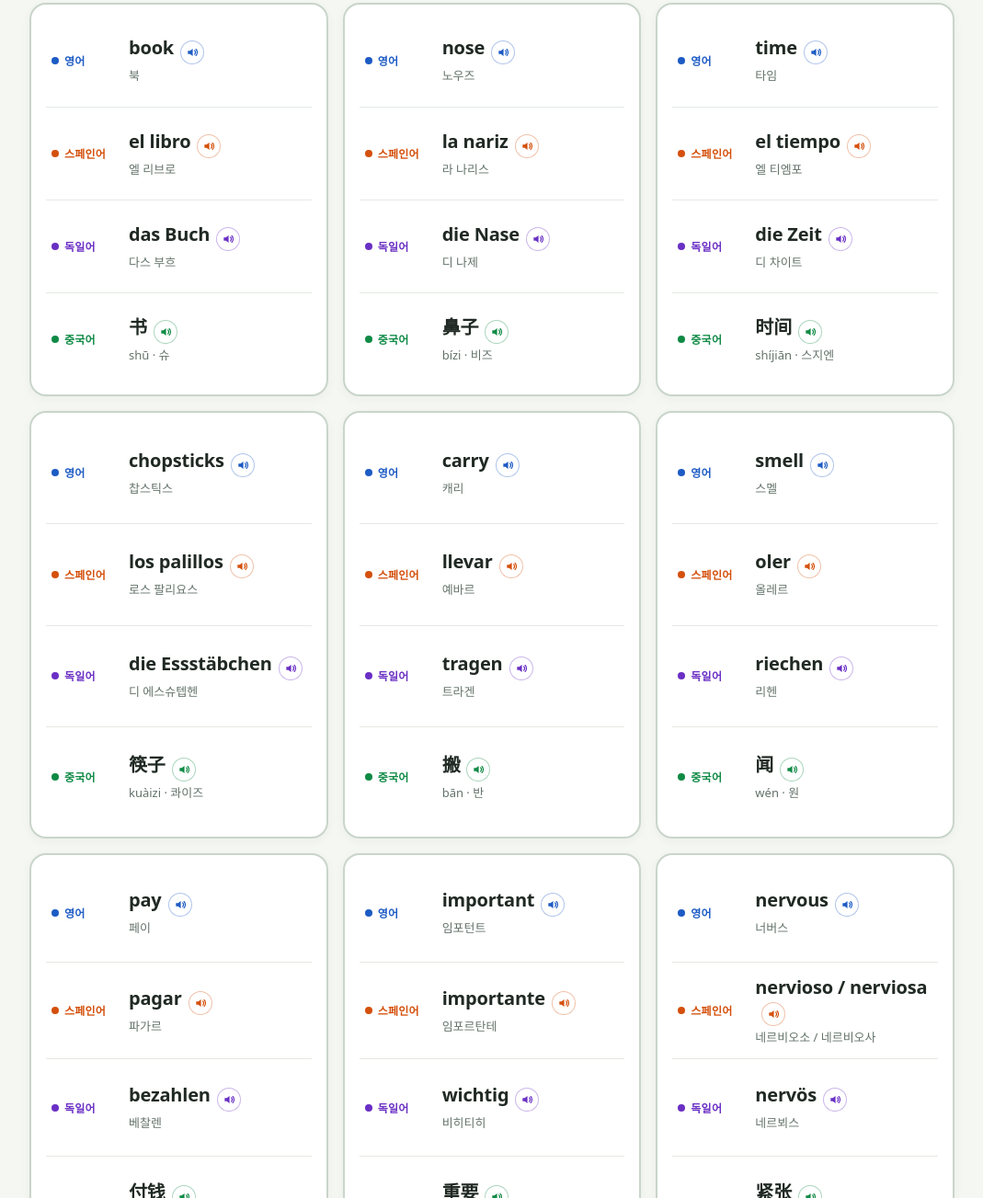
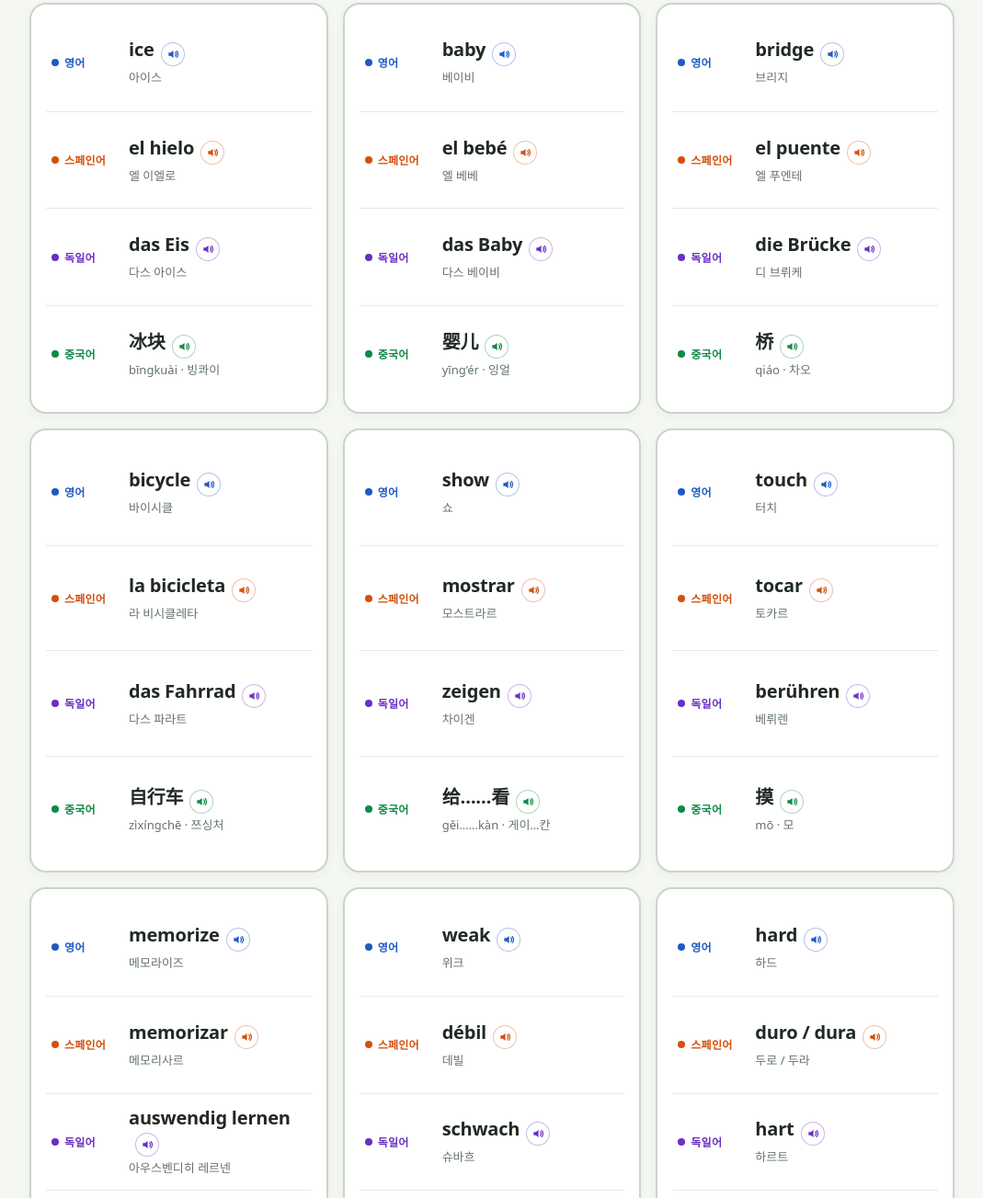
Before and after one commit to jinny57/multilingual-flashcards, a plain HTML site: page index.html in a window 1280 px wide. Shown: the part 630-1933 px from the top of the page at 92% size, without its empty margins (105-1174 px from the left). Drawn offline with Linux system fonts and the light colour scheme.

Commit message:
DAY 34 추가 · 2026-11-15
Co-Authored-By: Claude <noreply@anthropic.com>

```diff
--- a/index.html
+++ b/index.html
@@ -413,6 +413,18 @@ const DAYS=[
 {ko:'중요하다',items:[['영어','important','임포턴트','Sleep is very important.','잠은 아주 중요해요.'],['스페인어','importante','임포르탄테','Dormir es muy importante.','잠은 아주 중요해요.'],['독일어','wichtig','비히티히','Schlaf ist sehr wichtig.','잠은 아주 중요해요.'],['중국어','重要','zhòngyào · 중야오','睡觉非常重要。','잠은 아주 중요해요.','Shuìjiào fēicháng zhòngyào.']]},
 {ko:'긴장하다',items:[['영어','nervous','너버스','I am nervous before the exam.','시험 전에 긴장돼요.'],['스페인어','nervioso / nerviosa','네르비오소 / 네르비오사','Estoy nervioso antes del examen.','시험 전에 긴장돼요.'],['독일어','nervös','네르뵈스','Ich bin vor der Prüfung nervös.','시험 전에 긴장돼요.'],['중국어','紧张','jǐnzhāng · 진장','考试前我很紧张。','시험 전에 긴장돼요.','Kǎoshì qián wǒ hěn jǐnzhāng.']]},
 {ko:'자유롭다',items:[['영어','free','프리','Birds are free in the sky.','새들은 하늘에서 자유로워요.'],['스페인어','libre','리브레','Los pájaros son libres en el cielo.','새들은 하늘에서 자유로워요.'],['독일어','frei','프라이','Vögel sind frei am Himmel.','새들은 하늘에서 자유로워요.'],['중국어','自由','zìyóu · 쯔여우','鸟儿在天空中很自由。','새들은 하늘에서 자유로워요.','Niǎo’ér zài tiānkōng zhōng hěn zìyóu.']]}
+]},
+{day:'DAY 34',entries:[
+{ko:'얼음',items:[['영어','ice','아이스','I put ice in my water.','물에 얼음을 넣었어요.'],['스페인어','el hielo','엘 이엘로','Puse hielo en mi agua.','물에 얼음을 넣었어요.'],['독일어','das Eis','다스 아이스','Ich habe Eis in mein Wasser getan.','물에 얼음을 넣었어요.'],['중국어','冰块','bīngkuài · 빙콰이','我在水里放了冰块。','물에 얼음을 넣었어요.','Wǒ zài shuǐ lǐ fàngle bīngkuài.']]},
+{ko:'아기',items:[['영어','baby','베이비','The baby is sleeping.','아기가 자고 있어요.'],['스페인어','el bebé','엘 베베','El bebé está durmiendo.','아기가 자고 있어요.'],['독일어','das Baby','다스 베이비','Das Baby schläft.','아기가 자고 있어요.'],['중국어','婴儿','yīng’ér · 잉얼','婴儿正在睡觉。','아기가 자고 있어요.','Yīng’ér zhèngzài shuìjiào.']]},
+{ko:'다리',items:[['영어','bridge','브리지','We walked across the bridge.','우리는 걸어서 다리를 건넜어요.'],['스페인어','el puente','엘 푸엔테','Cruzamos el puente a pie.','우리는 걸어서 다리를 건넜어요.'],['독일어','die Brücke','디 브뤼케','Wir sind zu Fuß über die Brücke gegangen.','우리는 걸어서 다리를 건넜어요.'],['중국어','桥','qiáo · 차오','我们走过了那座桥。','우리는 걸어서 다리를 건넜어요.','Wǒmen zǒuguòle nà zuò qiáo.']]},
+{ko:'자전거',items:[['영어','bicycle','바이시클','I ride my bicycle to school.','저는 자전거를 타고 학교에 가요.'],['스페인어','la bicicleta','라 비시클레타','Voy a la escuela en bicicleta.','저는 자전거를 타고 학교에 가요.'],['독일어','das Fahrrad','다스 파라트','Ich fahre mit dem Fahrrad zur Schule.','저는 자전거를 타고 학교에 가요.'],['중국어','自行车','zìxíngchē · 쯔싱처','我骑自行车去学校。','저는 자전거를 타고 학교에 가요.','Wǒ qí zìxíngchē qù xuéxiào.']]},
+{ko:'보여주다',items:[['영어','show','쇼','Can you show me the photo?','그 사진 보여줄 수 있어요?'],['스페인어','mostrar','모스트라르','¿Puedes mostrarme la foto?','그 사진 보여줄 수 있어요?'],['독일어','zeigen','차이겐','Kannst du mir das Foto zeigen?','그 사진 보여줄 수 있어요?'],['중국어','给……看','gěi……kàn · 게이…칸','你能给我看看那张照片吗？','그 사진 보여줄 수 있어요?','Nǐ néng gěi wǒ kànkan nà zhāng zhàopiàn ma?']]},
+{ko:'만지다',items:[['영어','touch','터치','Please don’t touch the painting.','그림을 만지지 마세요.'],['스페인어','tocar','토카르','Por favor, no toques el cuadro.','그림을 만지지 마세요.'],['독일어','berühren','베뤼렌','Bitte berühren Sie das Bild nicht.','그림을 만지지 마세요.'],['중국어','摸','mō · 모','请不要摸这幅画。','그림을 만지지 마세요.','Qǐng búyào mō zhè fú huà.']]},
+{ko:'외우다',items:[['영어','memorize','메모라이즈','I memorize ten words every day.','저는 매일 단어 열 개를 외워요.'],['스페인어','memorizar','메모리사르','Memorizo diez palabras cada día.','저는 매일 단어 열 개를 외워요.'],['독일어','auswendig lernen','아우스벤디히 레르넨','Ich lerne jeden Tag zehn Wörter auswendig.','저는 매일 단어 열 개를 외워요.'],['중국어','背','bèi · 베이','我每天背十个单词。','저는 매일 단어 열 개를 외워요.','Wǒ měitiān bèi shí gè dāncí.']]},
+{ko:'약하다',items:[['영어','weak','위크','The signal is weak here.','여기는 신호가 약해요.'],['스페인어','débil','데빌','La señal es débil aquí.','여기는 신호가 약해요.'],['독일어','schwach','슈바흐','Das Signal ist hier schwach.','여기는 신호가 약해요.'],['중국어','弱','ruò · 루오','这里的信号很弱。','여기는 신호가 약해요.','Zhèlǐ de xìnhào hěn ruò.']]},
+{ko:'단단하다',items:[['영어','hard','하드','This bread is too hard.','이 빵은 너무 단단해요.'],['스페인어','duro / dura','두로 / 두라','Este pan está demasiado duro.','이 빵은 너무 단단해요.'],['독일어','hart','하르트','Dieses Brot ist zu hart.','이 빵은 너무 단단해요.'],['중국어','硬','yìng · 잉','这个面包太硬了。','이 빵은 너무 단단해요.','Zhège miànbāo tài yìng le.']]},
+{ko:'흐리다',items:[['영어','cloudy','클라우디','It is cloudy today.','오늘은 날씨가 흐려요.'],['스페인어','nublado / nublada','누블라도 / 누블라다','Hoy está nublado.','오늘은 날씨가 흐려요.'],['독일어','bewölkt','베뵐크트','Heute ist es bewölkt.','오늘은 날씨가 흐려요.'],['중국어','多云','duōyún · 둬윈','今天多云。','오늘은 날씨가 흐려요.','Jīntiān duōyún.']]}
 ]}
 ];
 const VOICE={'영어':'en-US','스페인어':'es-ES','독일어':'de-DE','중국어':'zh-CN'};
```
